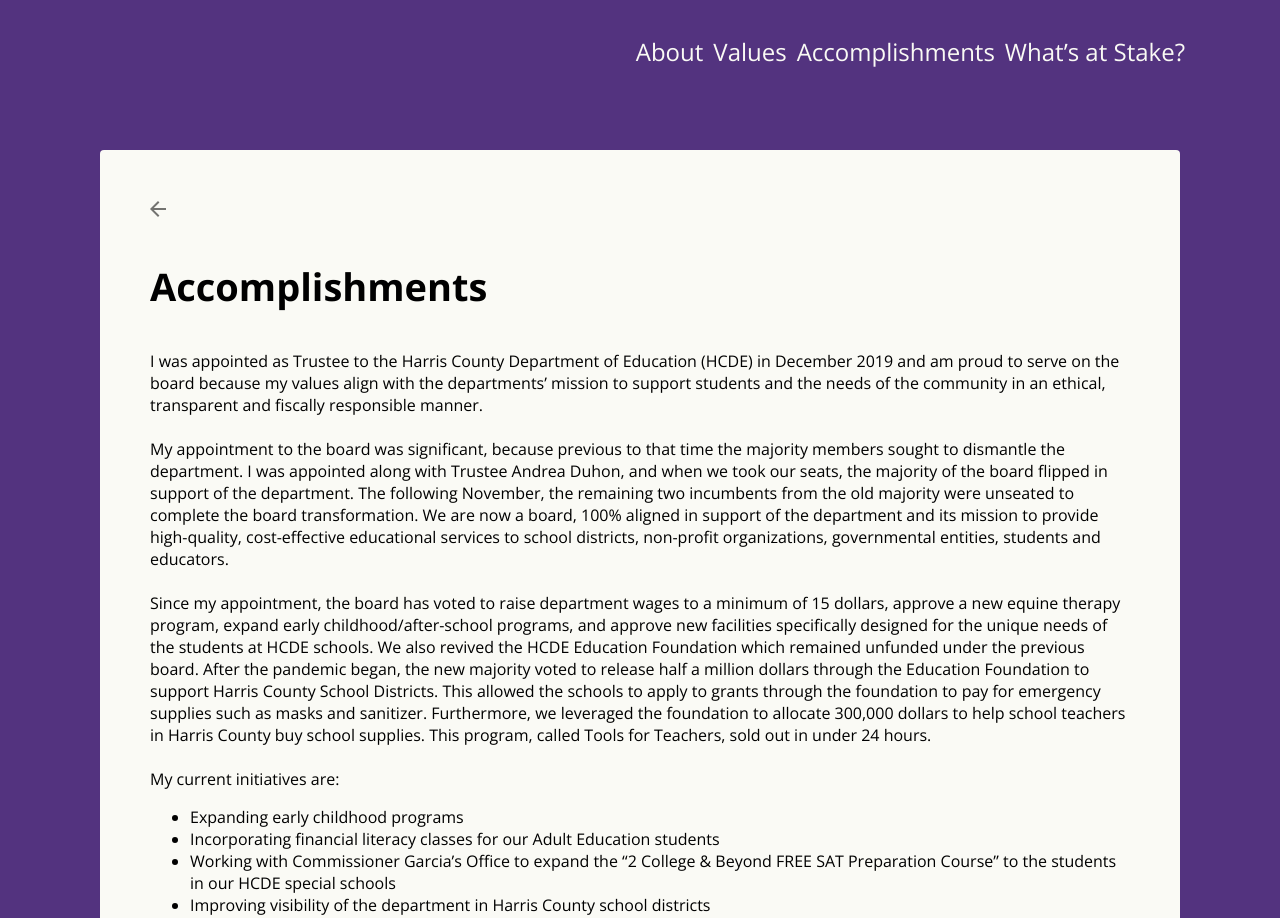
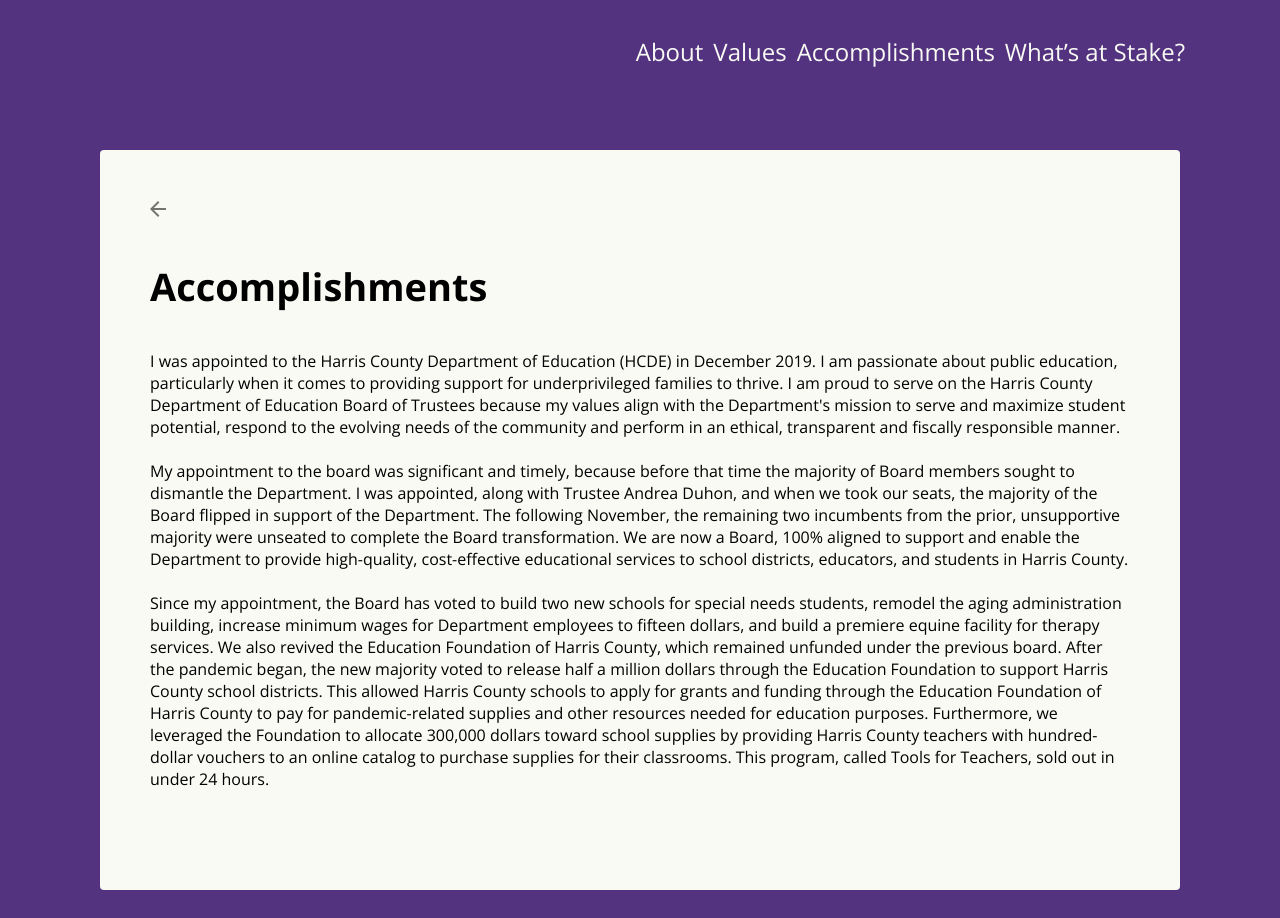
Before and after one commit to farzad528/amyhcde, a Next.js app: page /accomplishments in a window 1280 px wide. Shown: the top 918 px of the page. Built offline with nearby package versions, Linux system fonts and the light colour scheme.

Commit message:
content updates

```diff
--- a/components/template/AccomplishmentsFullTemplate.jsx
+++ b/components/template/AccomplishmentsFullTemplate.jsx
@@ -32,67 +32,43 @@ const AccomplishmentsFullTemplate = () => {
         </Link>
         <h3>Accomplishments</h3>
         <p>
-          I was appointed as Trustee to the Harris County Department of
-          Education (HCDE) in December 2019 and am proud to serve on the board
-          because my values align with the departments’ mission to support
-          students and the needs of the community in an ethical, transparent and
-          fiscally responsible manner.
+          I was appointed to the Harris County Department of Education (HCDE) in
+          December 2019. I am passionate about public education, particularly
+          when it comes to providing support for underprivileged families to
+          thrive. I am proud to serve on the Harris County Department of
+          Education Board of Trustees because my values align with the
+          Department&apos;s mission to serve and maximize student potential,
+          respond to the evolving needs of the community and perform in an
+          ethical, transparent and fiscally responsible manner.
           <br />
           <br />
-          My appointment to the board was significant, because previous to that
-          time the majority members sought to dismantle the department. I was
-          appointed along with Trustee Andrea Duhon, and when we took our seats,
-          the majority of the board flipped in support of the department. The
-          following November, the remaining two incumbents from the old majority
-          were unseated to complete the board transformation. We are now a
-          board, 100% aligned in support of the department and its mission to
-          provide high-quality, cost-effective educational services to school
-          districts, non-profit organizations, governmental entities, students
-          and educators.
+          My appointment to the board was significant and timely, because before
+          that time the majority of Board members sought to dismantle the
+          Department. I was appointed, along with Trustee Andrea Duhon, and when
+          we took our seats, the majority of the Board flipped in support of the
+          Department. The following November, the remaining two incumbents from
+          the prior, unsupportive majority were unseated to complete the Board
+          transformation. We are now a Board, 100% aligned to support and enable
+          the Department to provide high-quality, cost-effective educational
+          services to school districts, educators, and students in Harris
+          County.
           <br />
-          <br /> Since my appointment, the board has voted to raise department
-          wages to a minimum of 15 dollars, approve a new equine therapy
-          program, expand early childhood/after-school programs, and approve new
-          facilities specifically designed for the unique needs of the students
-          at HCDE schools. We also revived the HCDE Education Foundation which
-          remained unfunded under the previous board. After the pandemic began,
-          the new majority voted to release half a million dollars through the
-          Education Foundation to support Harris County School Districts. This
-          allowed the schools to apply to grants through the foundation to pay
-          for emergency supplies such as masks and sanitizer. Furthermore, we
-          leveraged the foundation to allocate 300,000 dollars to help school
-          teachers in Harris County buy school supplies. This program, called
-          Tools for Teachers, sold out in under 24 hours.
-          <br />
-          <br />
-          My current initiatives are:
-          <ul>
-            <li>Expanding early childhood programs</li>
-            <li>
-              Incorporating financial literacy classes for our Adult Education
-              students
-            </li>
-
-            <li>
-              Working with Commissioner Garcia’s Office to expand the “2 College
-              & Beyond FREE SAT Preparation Course” to the students in our HCDE
-              special schools
-            </li>
-
-            <li>
-              Improving visibility of the department in Harris County school
-              districts
-            </li>
-
-            <li>
-              Improving visibility of our alternative teacher certification and
-              mentor program in Harris County School Districts
-            </li>
-            <li>
-              Exploring ways to leverage the Community Health Network to benefit
-              our community
-            </li>
-          </ul>
+          <br /> Since my appointment, the Board has voted to build two new
+          schools for special needs students, remodel the aging administration
+          building, increase minimum wages for Department employees to fifteen
+          dollars, and build a premiere equine facility for therapy services. We
+          also revived the Education Foundation of Harris County, which remained
+          unfunded under the previous board. After the pandemic began, the new
+          majority voted to release half a million dollars through the Education
+          Foundation to support Harris County school districts. This allowed
+          Harris County schools to apply for grants and funding through the
+          Education Foundation of Harris County to pay for pandemic-related
+          supplies and other resources needed for education purposes.
+          Furthermore, we leveraged the Foundation to allocate 300,000 dollars
+          toward school supplies by providing Harris County teachers with
+          hundred-dollar vouchers to an online catalog to purchase supplies for
+          their classrooms. This program, called Tools for Teachers, sold out in
+          under 24 hours.
         </p>
       </div>
       <FooterTemplate />
```
Also changed, not shown: components/template/StakeFullTemplate.jsx (+16 -13 lines), components/template/ValuesFullTemplate.jsx (+18 -21 lines).
